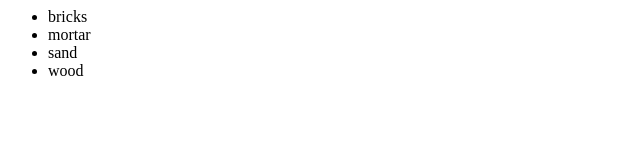
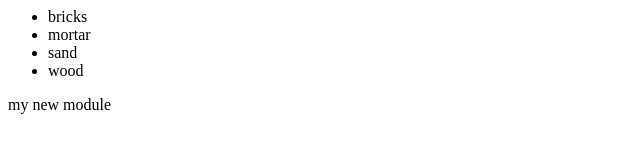
Before and after one commit to rollykay/fisrtGitTest, a plain HTML site: page index.htm in a window 1280 px wide. Shown: the whole page, without its empty margins (0-640 px from the left). Drawn offline with Linux system fonts and the light colour scheme.

Commit message:
added a new module

```diff
--- a/index.htm
+++ b/index.htm
@@ -8,5 +8,8 @@
                 <li>wood</li>
              <ul>
         </div>
+    <module-one>
+        <div> my new module</div>
+    </module-one>
     </body>
 </html>
```
